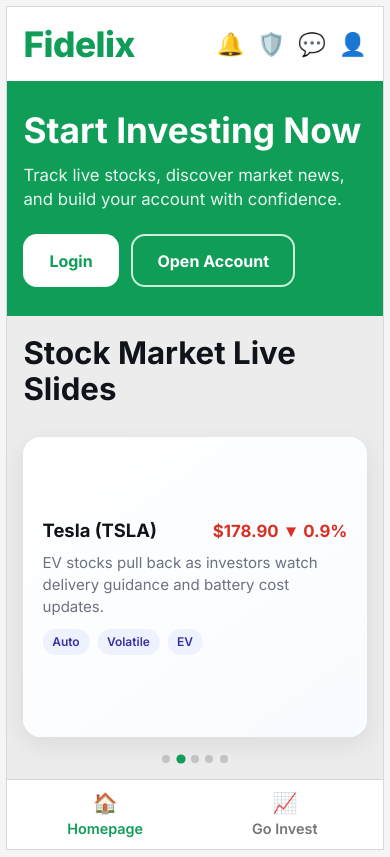
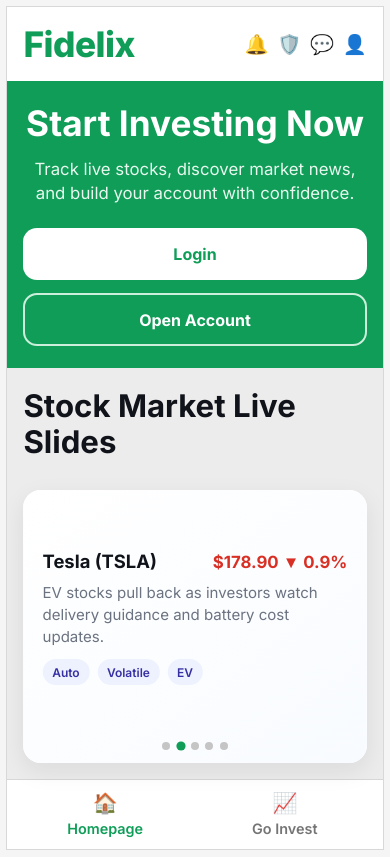
Before and after one commit to ayush1o/stocks-, a plain HTML site: page index.html in a window 390 px wide. Drawn offline with Linux system fonts and the light colour scheme.

Commit message:
Resolve homepage merge issues and stabilize responsive slider

```diff
--- a/index.html
+++ b/index.html
@@ -148,7 +148,7 @@
         .slide {
             min-width: 100%;
             height: 100%;
-            padding: 1.2rem;
+            padding: 1.2rem 1.2rem 2.3rem;
             background: linear-gradient(145deg, #ffffff 0%, #f8fbff 100%);
             display: flex;
             flex-direction: column;
@@ -199,10 +199,14 @@
         }
 
         .dots {
+            position: absolute;
+            left: 0;
+            right: 0;
+            bottom: 0.8rem;
             display: flex;
             justify-content: center;
             gap: 0.4rem;
-            padding: 0.3rem 0 0;
+            z-index: 1;
         }
 
         .dot {
@@ -243,6 +247,27 @@
 
         .bottom-item.active {
             color: var(--accent-red);
+        }
+
+        @media (max-width: 768px) {
+            .hero {
+                text-align: center;
+                padding: 1.4rem 1rem;
+            }
+
+            .hero-actions {
+                flex-direction: column;
+            }
+
+            .hero-actions .btn {
+                width: 100%;
+                text-align: center;
+            }
+
+            .top-icons {
+                font-size: 1.2rem;
+                gap: 0.55rem;
+            }
         }
 
         @media (min-width: 431px) {
@@ -325,8 +350,8 @@
                         <div class="chips"><span class="chip">News</span><span class="chip">Rates</span><span class="chip">Earnings</span></div>
                     </article>
                 </div>
+                <div class="dots" id="dots" aria-hidden="true"></div>
             </div>
-            <div class="dots" id="dots" aria-hidden="true"></div>
 
         </section>
 
```
